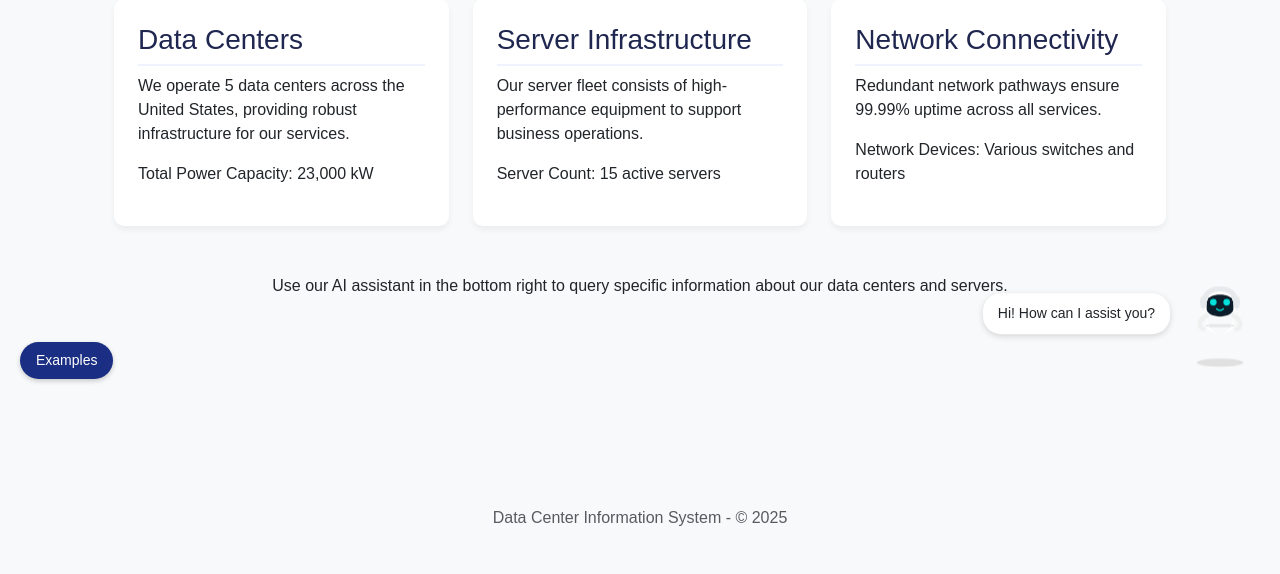
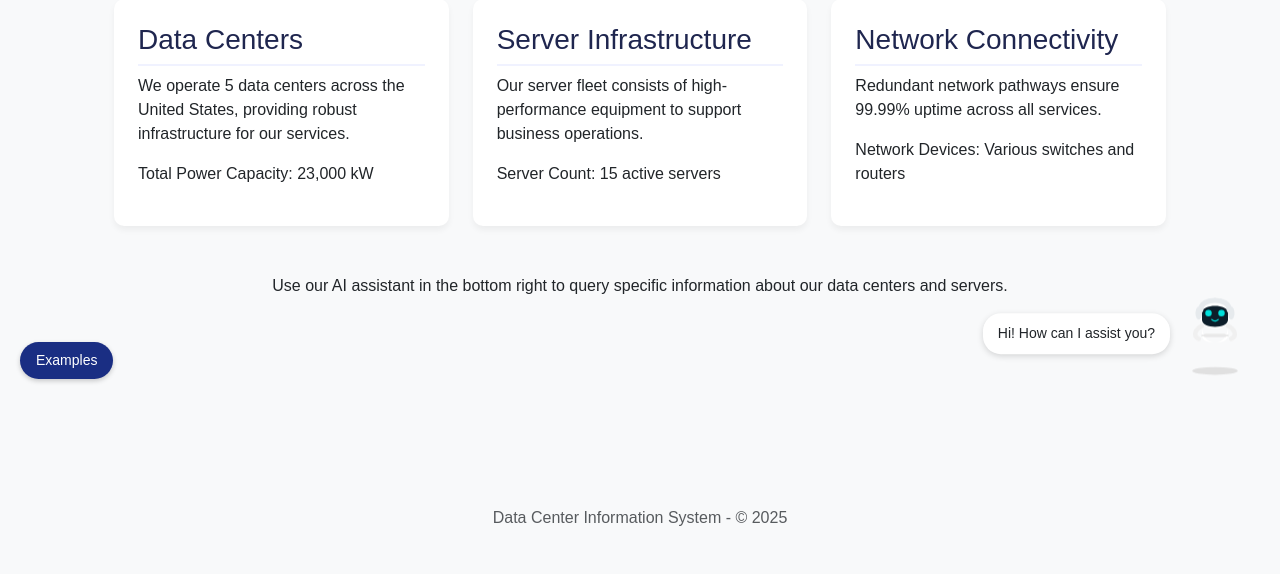
Before and after one commit to ShempyTamrakar/AIAgentChatBot, a Flask app: page / in a window 1280 px wide. Shown: the part 401-975 px from the top of the page. Run offline with Flask 3, Linux system fonts and the light colour scheme.

Commit message:
Restored to 'fc7050106f4d7115bbb3d7c38d4c3131ea13e6b9'
Replit-Restored-To: fc7050106f4d7115bbb3d7c38d4c3131ea13e6b9

```diff
--- a/templates/index.html
+++ b/templates/index.html
@@ -38,8 +38,8 @@
             position: fixed;
             bottom: 20px;
             right: 20px;
-            width: 80px;
-            height: 110px;
+            width: 90px;
+            height: 90px;
             display: flex;
             align-items: center;
             justify-content: center;
@@ -77,7 +77,7 @@
         .chat-popup {
             display: none;
             position: fixed;
-            bottom: 130px;
+            bottom: 110px;
             right: 20px;
             width: 350px;
             background-color: white;
@@ -164,7 +164,7 @@
         .initial-bubble {
             position: fixed;
             right: 110px;
-            bottom: 60px;
+            bottom: 40px;
             background-color: white;
             padding: 10px 15px;
             border-radius: 18px;
```
